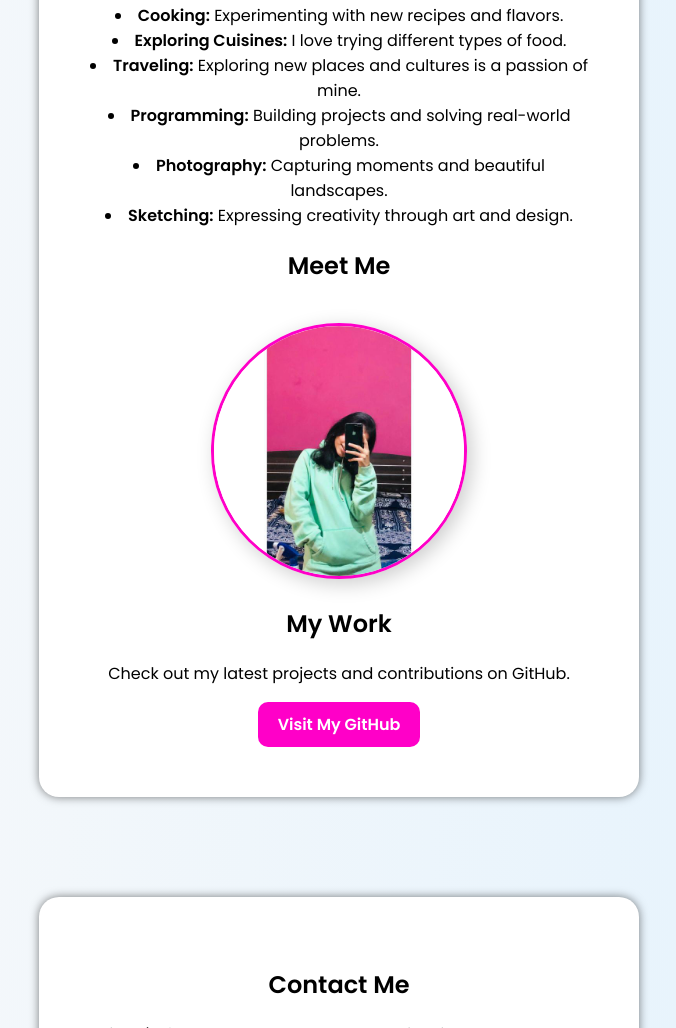
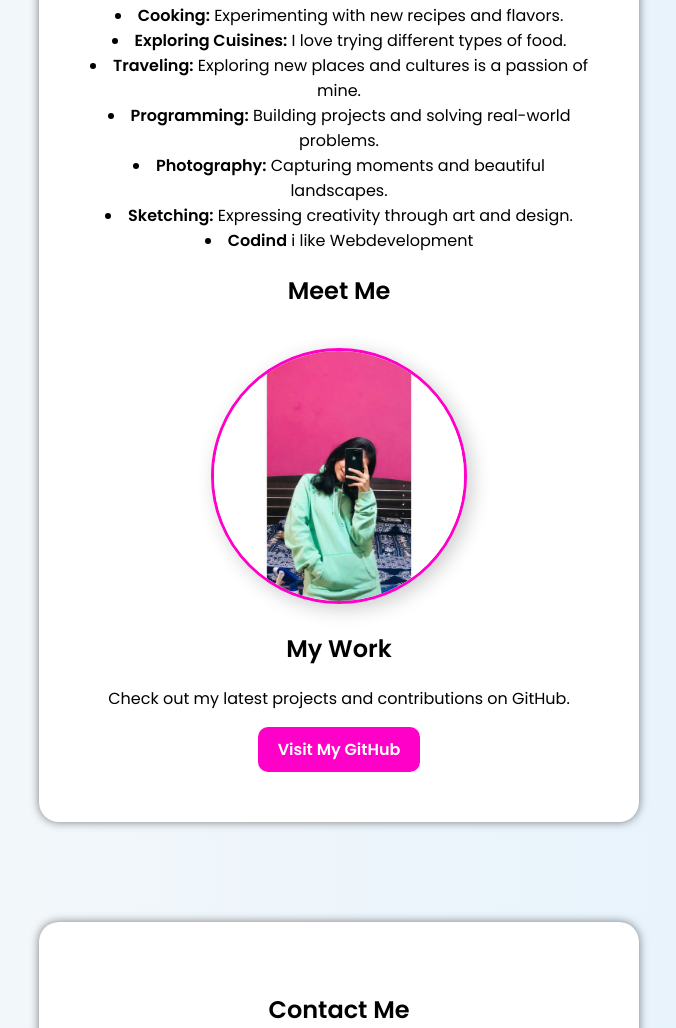
Before and after one commit to unzilla6070/Samz-Technology, a plain HTML site: page index.html in a window 1280 px wide. Shown: the part 826-1854 px from the top of the page, without its empty margins (301-977 px from the left). Drawn offline with Linux system fonts and the light colour scheme.

Commit message:
Update index.html

```diff
--- a/index.html
+++ b/index.html
@@ -79,6 +79,7 @@
             <li><strong>Programming:</strong> Building projects and solving real-world problems.</li>
             <li><strong>Photography:</strong> Capturing moments and beautiful landscapes.</li>
             <li><strong>Sketching:</strong> Expressing creativity through art and design.</li>
+            <li><strong>Codind</strong> i like Webdevelopment</li>
         </ul>
         <h2>Meet Me</h2>
         <img src="its_me.jpg" alt="My Picture">
```
